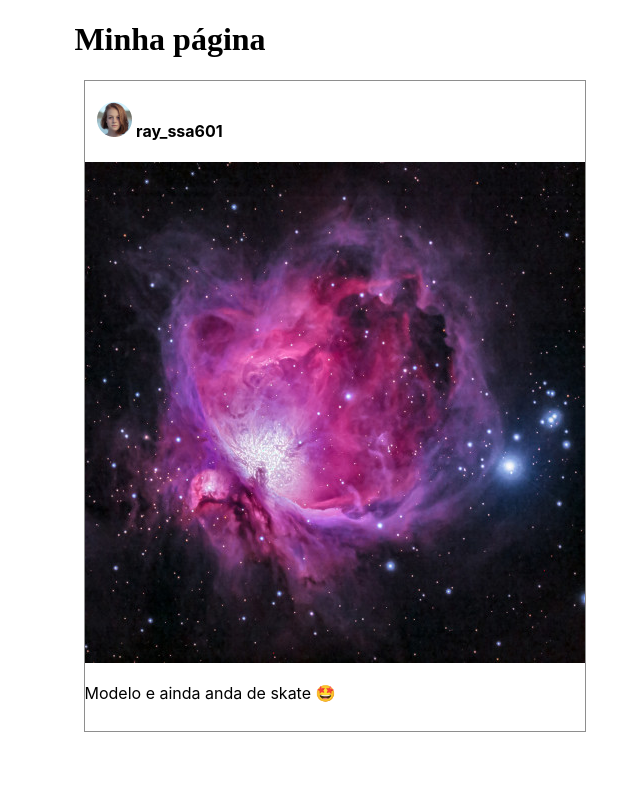
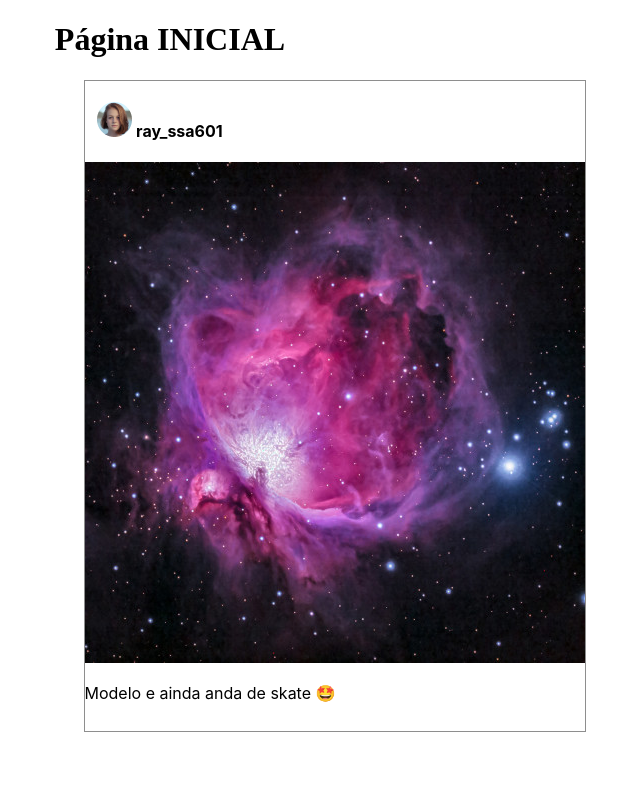
Before and after one commit to lariathaide/site, a plain HTML site: page index.html in a window 1280 px wide. Shown: the top 790 px of the page, without its empty margins (305-945 px from the left). Drawn offline with Linux system fonts and the light colour scheme; files whose address does not match are found by name.

Commit message:
renomeia o titulo

```diff
--- a/index.html
+++ b/index.html
@@ -11,7 +11,7 @@
 </head>
 <body>
     <div class="feed">
-        <h1 class="texto">Minha página</h1>
+        <h1 class="texto">Página INICIAL</h1>
         <div class="item">
             <h4 class="perfil"> <img src="rostoredondo.png" alt="perfil">  ray_ssa601</h4>
             <img src="./images/aldebaran-s-uXchDIKs4qI-unsplash.jpg" alt="">
```
